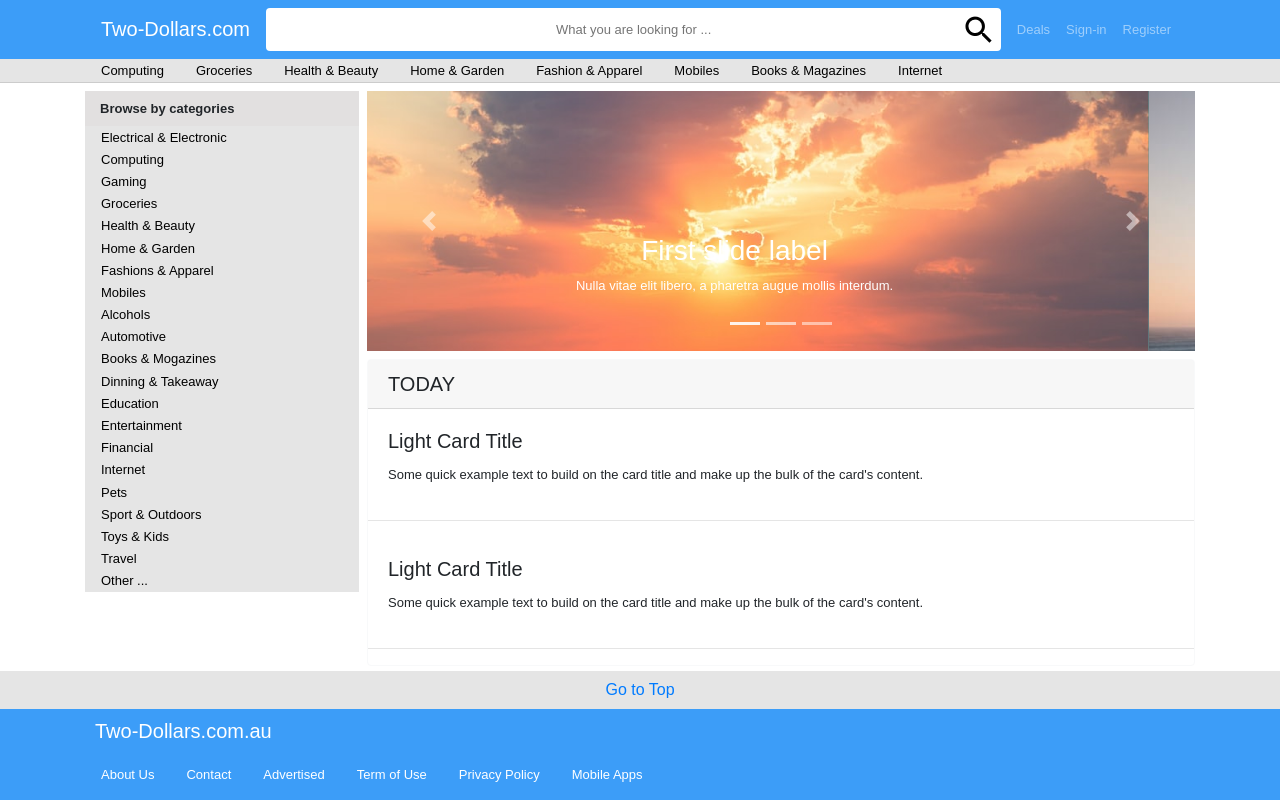
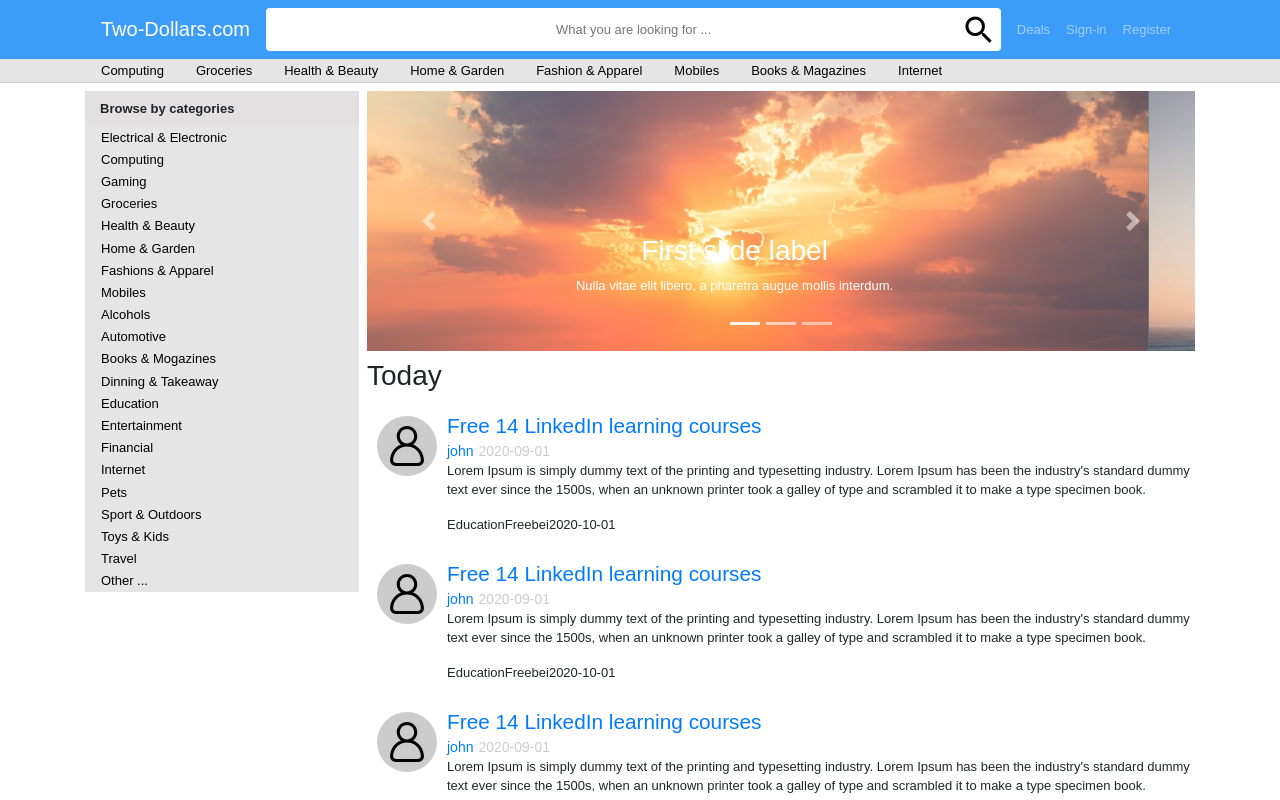
Before and after one commit to bonnak/2dollarshop, a Next.js app: page / in a window 1280 px wide. Shown: the top 800 px of the page. Built offline with nearby package versions, Linux system fonts and the light colour scheme.

Commit message:
Latest deal

```diff
--- /dev/null
+++ b/components/Avatar.js
@@ -0,0 +1,9 @@
+import React from 'react';
+
+export default function Avatar () {
+  return <svg
+    xmlns="http://www.w3.org/2000/svg"
+    viewBox="0 0 512 512">
+      <path d="M333.187 237.405c32.761-23.893 54.095-62.561 54.095-106.123C387.282 58.893 328.389 0 256 0S124.718 58.893 124.718 131.282c0 43.562 21.333 82.23 54.095 106.123-81.44 31.165-139.428 110.126-139.428 202.39 0 39.814 32.391 72.205 72.205 72.205h288.82c39.814 0 72.205-32.391 72.205-72.205 0-92.264-57.988-171.225-139.428-202.39zM164.103 131.282c0-50.672 41.225-91.897 91.897-91.897s91.897 41.225 91.897 91.897S306.672 223.18 256 223.18s-91.897-41.226-91.897-91.898zM400.41 472.615H111.59c-18.097 0-32.82-14.723-32.82-32.821 0-97.726 79.504-177.231 177.231-177.231s177.231 79.504 177.231 177.231c-.001 18.098-14.724 32.821-32.822 32.821z"/>
+  </svg>
+}
--- a/components/LatestDeals.js
+++ b/components/LatestDeals.js
@@ -1,24 +1,39 @@
-import { Card, ListGroup, ListGroupItem } from 'react-bootstrap';
+import { Card } from 'react-bootstrap';
+import Avatar from './Avatar';
 
-export default function LatestDeals() {
-  return <div className="mt-2">
-    <Card border="light">
-      <Card.Header as="h5">TODAY</Card.Header>
-      <Card.Body>
-        <Card.Title>Light Card Title</Card.Title>
-        <Card.Text>
-          Some quick example text to build on the card title and make up the bulk
-          of the card's content.
-        </Card.Text>
-      </Card.Body> <hr />
-      <Card.Body>
-        <Card.Title>Light Card Title</Card.Title>
-        <Card.Text>
-          Some quick example text to build on the card title and make up the bulk
-          of the card's content.
-        </Card.Text>
-      </Card.Body> <hr />
+function Deal ({ title, description, image, createdAt, expiredAt, username, avatar, tags }) {
+  return <Card className="deal" >
+    <div className="deal__sections">
+      <div className="deal__section-1">
+        <div className="avatar">
+          { avatar ? <img src={avatar} /> : <Avatar /> }
+        </div>
+      </div>
+      <div className="deal__section-2">
+        <a href="#" className="deal__title">{ title }</a>
+        <div className="mt-1">
+          <a href="#" className="deal__username">{username}</a>
+          <span className="deal__posted-at">{createdAt}</span>
+        </div>
+        <p className="deal__description">{description}</p>
+        <div>
+          <div className="deal__tags">
+            {tags.map(tag => {
+              return <span>{tag}</span>
+            })}
+          </div>
+          <span className="deal__expired-at">{expiredAt}</span>
+        </div>
+      </div>
+    </div>
+  </Card>
+}
 
-    </Card>
+export default function LatestDeals({ items }) {
+  return <div className="latest-deals mt-2">
+    <h3>Today</h3>
+    { items.map(item => {
+      return <Deal { ...item } />
+    }) }
   </div>
 }
--- a/pages/index.js
+++ b/pages/index.js
@@ -3,6 +3,39 @@ import AppLayout from '../layouts/AppLayout';
 import BrowseCategories from '../components/BrowseCategories';
 import LatestDeals from '../components/LatestDeals';
 import MainCarousel from '../components/MainCarousel';
+
+const latestDeals = [
+  {
+    title: 'Free 14 LinkedIn learning courses',
+    description: "Lorem Ipsum is simply dummy text of the printing and typesetting industry. Lorem Ipsum has been the industry's standard dummy text ever since the 1500s, when an unknown printer took a galley of type and scrambled it to make a type specimen book.",
+    createdAt: '2020-09-01',
+    expiredAt: '2020-10-01',
+    username: 'john',
+    avatar: null,
+    tags: ['Education', 'Freebei'],
+    image: 'https://unsplash.com/photos/XzERvOnfH7M'
+  },
+  {
+    title: 'Free 14 LinkedIn learning courses',
+    description: "Lorem Ipsum is simply dummy text of the printing and typesetting industry. Lorem Ipsum has been the industry's standard dummy text ever since the 1500s, when an unknown printer took a galley of type and scrambled it to make a type specimen book.",
+    createdAt: '2020-09-01',
+    expiredAt: '2020-10-01',
+    username: 'john',
+    avatar: null,
+    tags: ['Education', 'Freebei'],
+    image: 'https://unsplash.com/photos/XzERvOnfH7M'
+  },
+  {
+    title: 'Free 14 LinkedIn learning courses',
+    description: "Lorem Ipsum is simply dummy text of the printing and typesetting industry. Lorem Ipsum has been the industry's standard dummy text ever since the 1500s, when an unknown printer took a galley of type and scrambled it to make a type specimen book.",
+    createdAt: '2020-09-01',
+    expiredAt: '2020-10-01',
+    username: 'john',
+    avatar: null,
+    tags: ['Education', 'Freebei'],
+    image: 'https://unsplash.com/photos/XzERvOnfH7M'
+  }
+]
 
 export default function Home() {
   return (
@@ -12,7 +45,7 @@ export default function Home() {
           <div className="mr-2"><BrowseCategories /></div>
           <div className="flex-grow-1">
             <MainCarousel />
-            <LatestDeals />
+            <LatestDeals items={latestDeals} />
           </div>
         </div>
       </Container>
--- a/styles/browse-categorys.scss
+++ b/styles/browse-categorys.scss
@@ -1,5 +1,4 @@
 .browse-category {
-    //padding: 5px 5px;
     width: 274px;
 }
 
--- a/styles/globals.scss
+++ b/styles/globals.scss
@@ -6,6 +6,7 @@
 @import "global-search";
 @import "browse-categorys";
 @import "main-carousel";
+@import "latest-deals";
 
 body {
   font-size: 13px;
--- /dev/null
+++ b/styles/latest-deals.scss
@@ -0,0 +1,51 @@
+.latest-deals {
+  .deal {
+    border: none;
+    padding: 15px 0;
+
+    &__sections {
+      display: flex;
+    }
+
+    &__section-1 {
+      padding: 0 10px;
+    }
+
+    &__section-2 {
+      flex-grow: 1;
+    }
+
+    .avatar {
+      width: 60px;
+      height: 60px;
+      background-color: #ccc;
+      border-radius: 50%;
+      display: flex;
+      justify-content: center;
+      align-items: center;
+
+      svg {
+        width: 40px;
+        height: 40px;
+      }
+    }
+
+    &__title {
+      font-size: 1.3rem;
+    }
+
+    &__username {
+      font-size: 0.875rem;
+    }
+
+    &__posted-at {
+      font-size: 0.875rem;
+      color: #ccc;
+      margin-left: 5px;
+    }
+
+    &__tags {
+      display: inline-block;
+    }
+  }
+}
```
